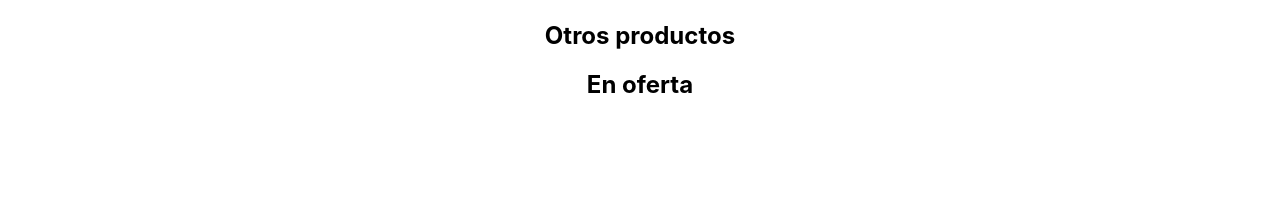
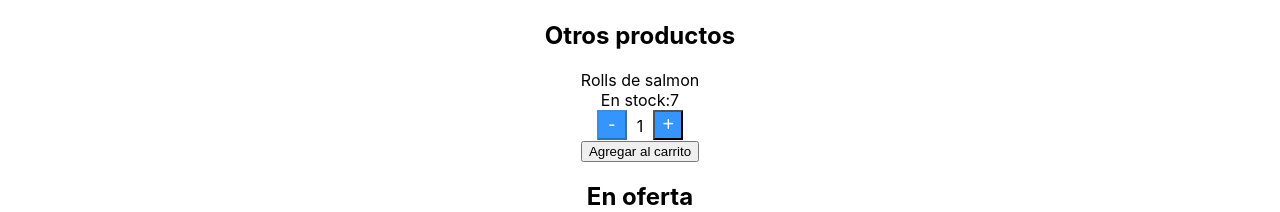
Before and after one commit to bautiercoli/ecomerce-react, a React (Create React App) app: page / in a window 1280 px wide. Shown: the part 150-362 px from the top of the page. Built offline with nearby package versions, Linux system fonts and the light colour scheme.

Commit message:
desafio 4

```diff
--- /dev/null
+++ b/public/index.css
@@ -0,0 +1,3 @@
+.fondoIndex {
+background-color: #3595FF;
+}
--- a/public/index.html
+++ b/public/index.html
@@ -26,7 +26,7 @@
     -->
     <title>React App</title>
   </head>
-  <body>
+  <body class="fondoIndex">
     <noscript>You need to enable JavaScript to run this app.</noscript>
     <div id="root"></div>
     <!--
--- a/src/App.js
+++ b/src/App.js
@@ -1,5 +1,5 @@
 import './App.css';
-import ItemListContainer from './components/contenedor/ItemListContainer';
+import ItemListContainer from './components/ItemListContainer/ItemListContainer';
 
 import NavBar from './components/NavBar/NavBar';
 
--- /dev/null
+++ b/src/components/ItemCount/ItemCount.css
@@ -0,0 +1,17 @@
+.restar{
+    background-color: #3595FF;
+    color: white;
+    height: 30px;
+    width: 30px;
+    margin-right: 10px;
+    font-size: 20px;
+}
+
+.sumar{
+    background-color: #3595FF;
+    color: white;
+    height: 30px;
+    width: 30px;
+    margin-left: 10px;
+    font-size: 20px;
+}
--- /dev/null
+++ b/src/components/ItemCount/ItemCount.js
@@ -0,0 +1,33 @@
+import { useState } from 'react'
+import './ItemCount.css';
+
+function ItemCount({ stock, initial, onAdd}) {
+
+    const [count, setCount] = useState(initial)
+
+    const sumar = ()=> {
+        setCount(count+1)
+    }
+
+    const restar = ()=> {
+        setCount(count-1)
+    }
+
+    return (
+    <div>
+        <div>Rolls de salmon</div>
+        <div>En stock:{ stock }</div>
+        <div>
+            <button disabled={count===initial} onClick={ restar } className="restar">-</button>
+            <label>{ count }</label>
+            <button disabled={count===stock} onClick={ sumar } className="sumar">+</button>
+        </div>
+        <div>
+            <button onClick={ () => onAdd(count)}>Agregar al carrito</button>
+        </div>
+    </div>
+
+)
+}
+
+export default ItemCount
--- a/src/components/contenedor/ItemListContainer.js
+++ b/src/components/ItemListContainer/ItemListContainer.js
@@ -1,15 +1,21 @@
 import React from 'react'
 import './ItemListContainer.css';
+import ItemCount from '../ItemCount/ItemCount';
 
 const ItemListContainer = ({destacados, productos, oferta}) => {
 
+    const onAdd = (count) =>{
+        console.log(`Se añadio al carrito ${count} productos`)
+    }
     return (
         <div className="contenedor">
             <h1>{ destacados }</h1>
             <h2>{ productos }</h2>
+            <ItemCount stock={7} initial={1} onAdd={onAdd} />
             <h2>{ oferta }</h2>
         </div>
     )
 }
 
+
 export default ItemListContainer
```
Also changed, not shown: src/components/ItemListContainer/ItemListContainer.css (renamed from src/components/contenedor/ItemListContainer.css).
